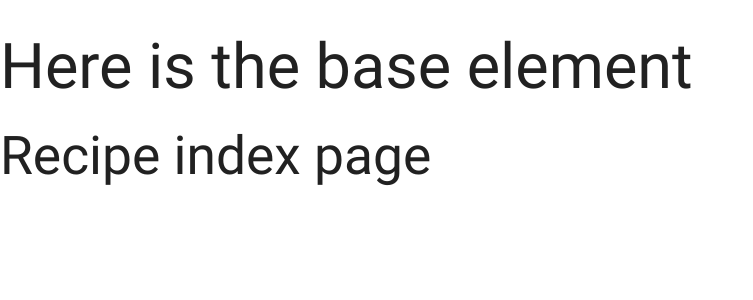
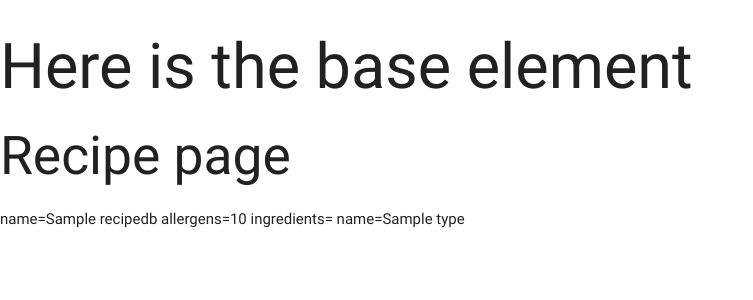
Before and after one commit to Shilldon/cookbook, a Flask app: page / in a window 1280 px wide. Shown: the top 300 px of the page, without its empty margins (0-753 px from the left). Run offline with Flask 2, Linux system fonts and the light colour scheme; a database or web service that is not in the repository returns one stand-in record (Sample ...); some libraries are stand-ins or nearby versions.

Commit message:
added base page to display recipe - tested database interaction and iteration

```diff
--- /dev/null
+++ b/.c9/metadata/environment/templates/index.1.html
@@ -0,0 +1 @@
+{"filter":false,"title":"index.1.html","tooltip":"/templates/index.1.html","undoManager":{"mark":-1,"position":-1,"stack":[]},"ace":{"folds":[],"scrolltop":0,"scrollleft":0,"selection":{"start":{"row":0,"column":0},"end":{"row":0,"column":0},"isBackwards":false},"options":{"guessTabSize":true,"useWrapMode":false,"wrapToView":true},"firstLineState":0},"timestamp":1562019134015,"hash":"6d3324d5d8b6e4b66ede7a534d71c042d4c37486"}
--- /dev/null
+++ b/.c9/metadata/preview-/templates/display_recipe.html
@@ -0,0 +1 @@
+{"filter":false,"title":"[P] /templates/display_recipe.html","undoManager":{"mark":-1,"position":-1,"stack":[]},"preview":{"path":"/templates/display_recipe.html","previewer":"previewBrowser","disableInjection":true},"timestamp":1562020925786,"hash":"da39a3ee5e6b4b0d3255bfef95601890afd80709"}
--- /dev/null
+++ b/.c9/metadata/preview-/templates/index.html
@@ -0,0 +1 @@
+{"filter":false,"title":"[P] /templates/index.html","undoManager":{"mark":-1,"position":-1,"stack":[]},"preview":{"path":"/templates/index.html","previewer":"previewBrowser","disableInjection":true},"timestamp":1562020852410,"hash":"da39a3ee5e6b4b0d3255bfef95601890afd80709"}
--- a/app.py
+++ b/app.py
@@ -1,14 +1,25 @@
 import os
-from flask import Flask, render_template, request, flash
-import json
+from flask import Flask, render_template, request, flash, url_for
+from flask_pymongo import PyMongo
+from bson.objectid import ObjectId
 
 app=Flask(__name__)
+
+app.config["MONGO_DBNAME"]='milestone-3'
+app.config["MONGO_URI"]='mongodb+srv://Shilldon:Palad1n1@myfirstcluster-gzjbi.mongodb.net/milestone-3'
+
+mongo=PyMongo(app)
 
 @app.route("/")
 
 def index():
    # return "<h1>Hello world.</h1><h2>This is a recipe book.</h2>"
-   return render_template("index.html")
+
+   return render_template("display_recipe.html",recipes=mongo.db.recipeDB.find())
+
+@app.route('/display_recipe',)
+def display_recipe():
+    return render_template("display_recipe.html",recipes=mongo.db.recipeDB)
 
 
 if __name__ =="__main__":
--- /dev/null
+++ b/templates/display_recipe.html
@@ -0,0 +1,16 @@
+{% extends 'base.html' %}
+{% block content %}
+    <h2>Recipe page</h2>
+    <ul>
+    {% for recipe in recipes %}
+    <li>
+    name={{recipe.name}}
+    allergens={{recipe.allergens}}
+    ingredients=
+    {% for ingredient in recipe.ingredients %}
+        name={{ingredient.type}}
+    {% endfor %}
+    </li>
+    {% endfor %}
+    </ul>
+{% endblock %}
--- a/templates/index.html
+++ b/templates/index.html
@@ -1,4 +1,14 @@
 {% extends 'base.html' %}
 {% block content %}
     <h2>Recipe index page</h2>
+
+    <ul>
+    {% for recipe in recipes %}
+    <li>
+    {{recipe.name}}
+    </li>
+    {% endfor %}
+    </ul>
+
+
 {% endblock %}
```
Also changed, not shown: .c9/metadata/environment/app.py (+1 -1 lines), .c9/metadata/environment/templates/base.html (+1 -1 lines), .c9/metadata/environment/templates/display_recipe.html (added, +1 -0 lines), .c9/metadata/environment/templates/index.html (+1 -1 lines), .c9/metadata/environment/README.md, .c9/metadata/environment/requirements.txt, README.md, 6 other files.
